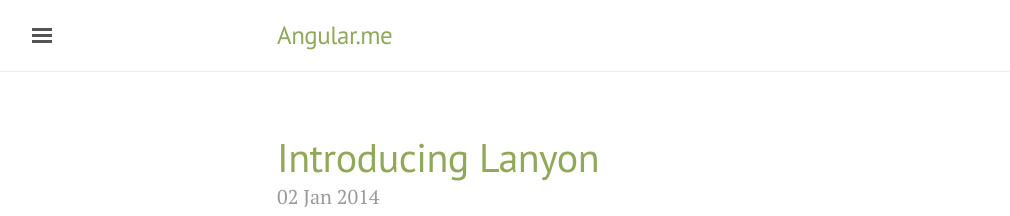
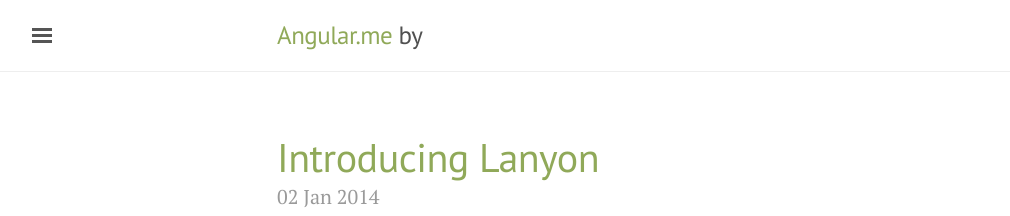
Before and after one commit to chihab/chihab.github.io, a Jekyll site: the page built from index.html, in a window 1280 px wide and 900 px high. Shown: the top 216 px of the window, without its empty margins (3-1013 px from the left). Built offline with Jekyll 4.4.1, drawn with Linux system fonts in a browser that asks for light colours; the list of posts is cut into pages by our own code.

Commit message:
[content] add my name to site title.

```diff
--- a/_layouts/default.html
+++ b/_layouts/default.html
@@ -14,7 +14,7 @@
         <div class="container">
           <h3 class="masthead-title">
             <a href="{{ site.baseurl }}/" title="Home">{{ site.title }}</a>
-            <small>{{ site.tagline }}</small>
+            by <small>{{ author.name }}</small>
           </h3>
         </div>
       </div>
```
